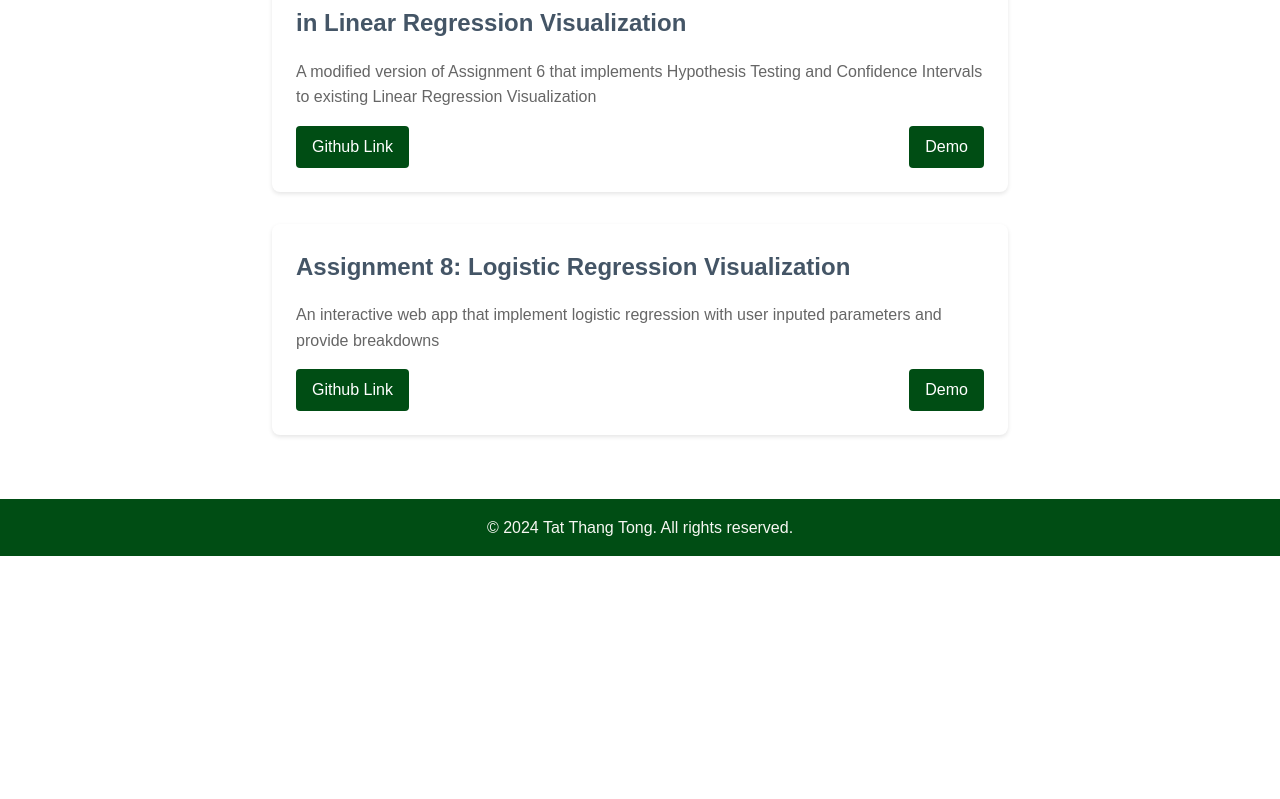
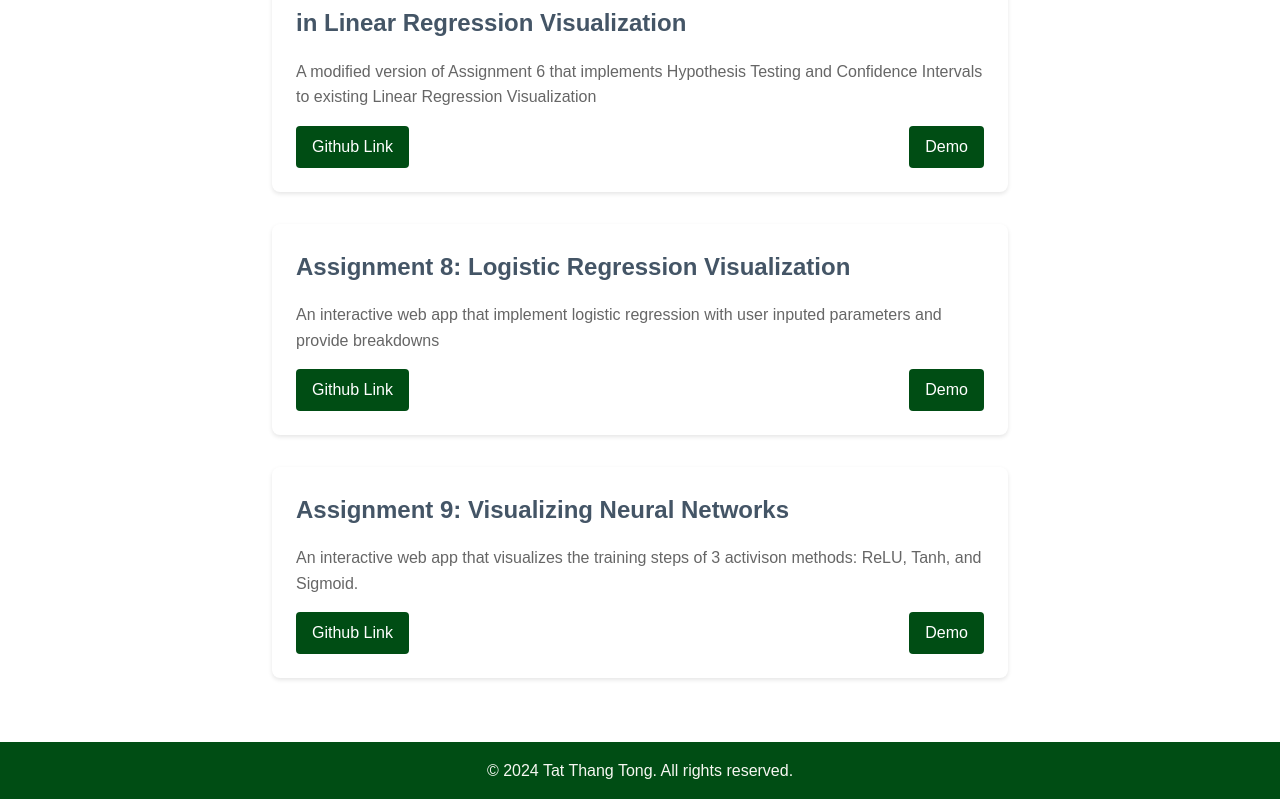
Before and after one commit to Kermit3T/Kermit3T.github.io, a React (Vite) app: page /assignments in a window 1280 px wide. Shown: the part 2141-2940 px from the top of the page. Before the commit the page ends 2697 px from the top, so only its background shows below. Built offline with nearby package versions, Linux system fonts and the light colour scheme.

Commit message:
added assignment 9

```diff
--- a/src/pages/Assignments.jsx
+++ b/src/pages/Assignments.jsx
@@ -190,6 +190,22 @@ function Assignments() {
           </CustomLink>
         </CustomLinkWrapper>
       </AssignmentCard>
+
+      <AssignmentCard>
+        <AssignmentTitle>Assignment 9: Visualizing Neural Networks</AssignmentTitle>
+        <AssignmentDescription>
+            An interactive web app that visualizes the training steps of 3 activison methods: ReLU, Tanh, and Sigmoid.
+        </AssignmentDescription>
+        <CustomLinkWrapper>
+          <CustomLink href="https://github.com/Kermit3T/tongtt-assignment-9" target="_blank" rel="noopener noreferrer">
+            Github Link
+          </CustomLink>
+          <CustomLink href="https://youtu.be/eQAHT3wgod4" target="_blank" rel="noopener noreferrer">
+            Demo
+          </CustomLink>
+        </CustomLinkWrapper>
+      </AssignmentCard>
+
       {/* Add more AssignmentCard components for future assignments */}
     </AssignmentsWrapper>
   );
```
